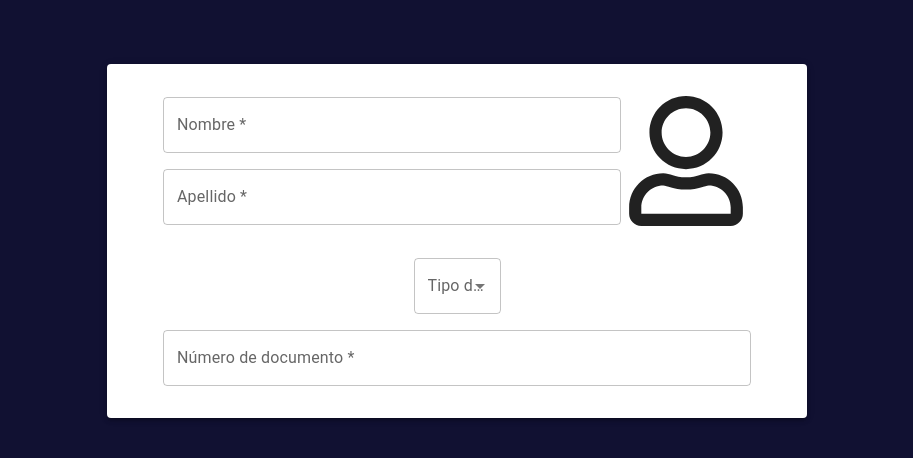
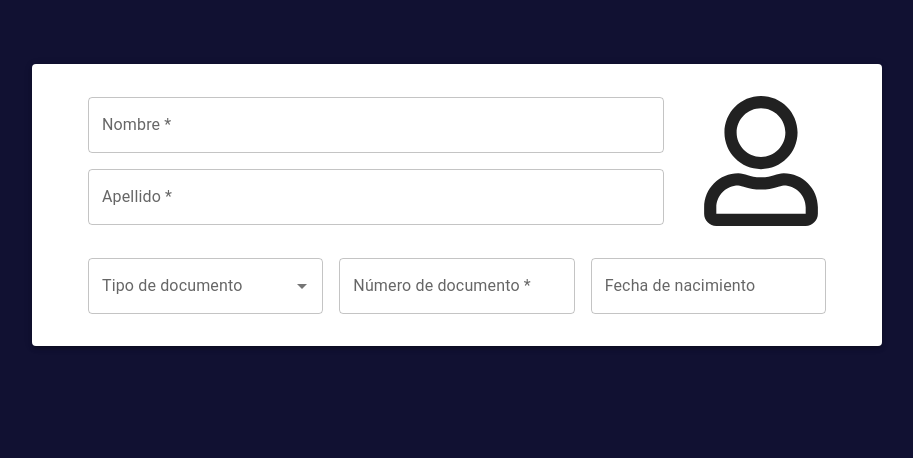
Before and after one commit to jolgo1989/madesForm, a React (Vite) app: page / in a window 1280 px wide. Shown: the top 458 px of the page, without its empty margins (183-1096 px from the left). Built offline with nearby package versions, Linux system fonts and the light colour scheme.

Commit message:
Se agregaron breakPoint a date

```diff
--- a/src/components/Date.jsx
+++ b/src/components/Date.jsx
@@ -49,6 +49,9 @@ const Date = ({ control, errors }) => {
           adapterLocale="es" /*Aplicar libreria para cambiar idiama a español*/
         >
           <DatePicker // Componente de selección de fechas
+            sx={{
+              width: "100%",
+            }}
             label="Fecha de nacimiento"
             {...field}
             onError={(newError) => setError(newError)}
--- a/src/components/PruebaForm.jsx
+++ b/src/components/PruebaForm.jsx
@@ -51,7 +51,7 @@ const PruebaForm = () => {
         mt: 8,
         px: 4,
         py: 2,
-        maxWidth: 700,
+        maxWidth: 850,
         mx: "auto",
       }}
       elevation={3}
@@ -86,8 +86,10 @@ const PruebaForm = () => {
             flexDirection: "column", // Alinear los elementos en una fila
             gap: 2,
             width: "100%",
-
-            //! flexWrap: "wrap", // Envolver a la siguiente línea si no hay espacio suficiente
+            mr: 4,
+            [theme.breakpoints.down("md")]: {
+              mr: 0,
+            },
           }}
         >
           {/* Nombre */}
@@ -153,6 +155,9 @@ const PruebaForm = () => {
           justifyContent: "space-around",
           gap: 2,
           my: 2,
+          [theme.breakpoints.up("md")]: {
+            flexDirection: "row",
+          },
         }}
       >
         <Controller
@@ -161,6 +166,10 @@ const PruebaForm = () => {
           rules={{ required: "Campo requerido" }}
           render={({ field: { onChange, value }, fieldState: { error } }) => (
             <Autocomplete
+              sx={{
+                width: "100%",
+                // maxWidth: 350,
+              }}
               id="selector-tipo"
               options={tipos}
               value={value}
@@ -210,6 +219,9 @@ const PruebaForm = () => {
           error={errors.documento}
           helperText={errors.documento?.message}
         />
+
+        {/* Compoenente fecha de nacimiento */}
+        <Date control={control} errors={errors} />
       </Container>
     </Paper>
   );
```
